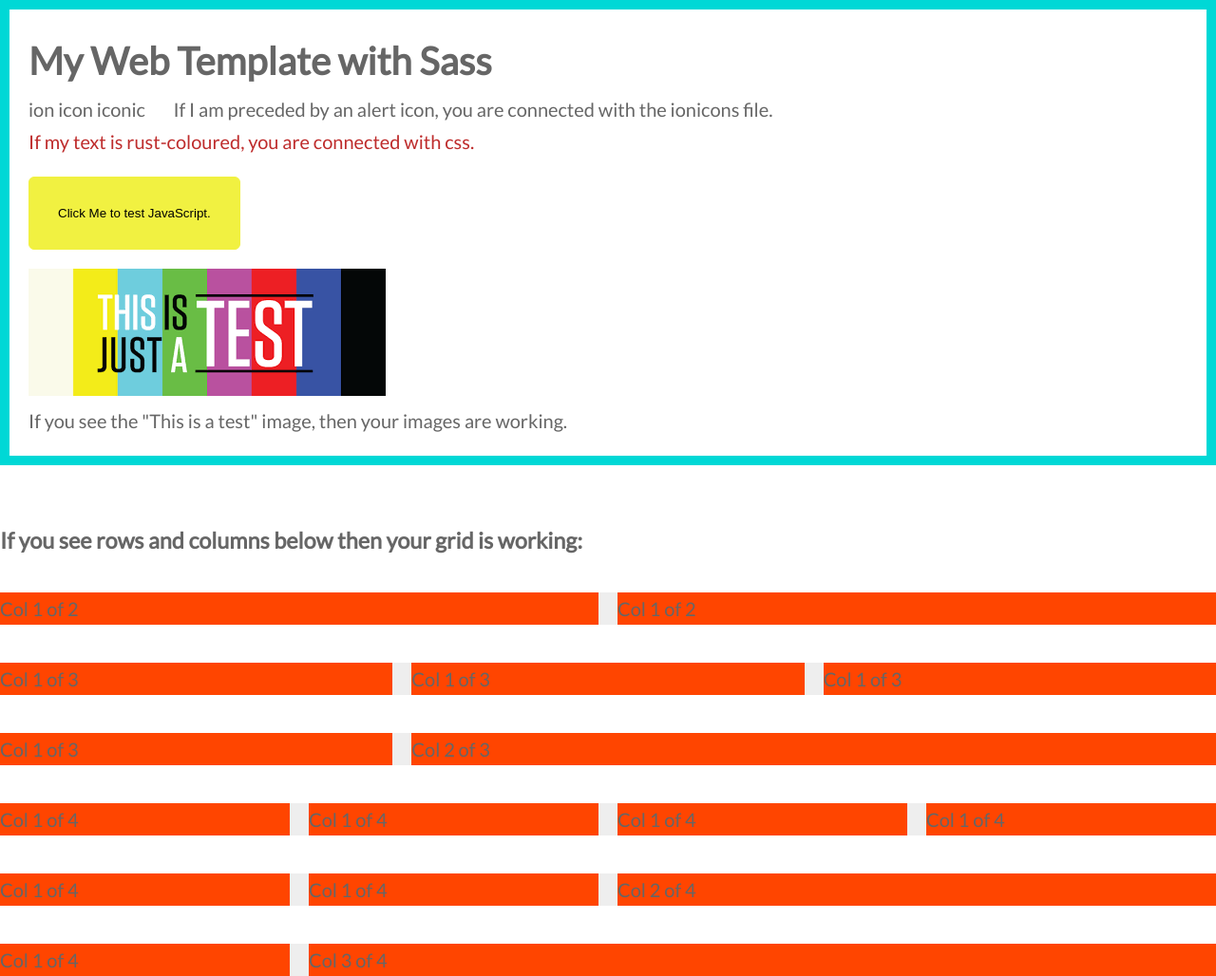
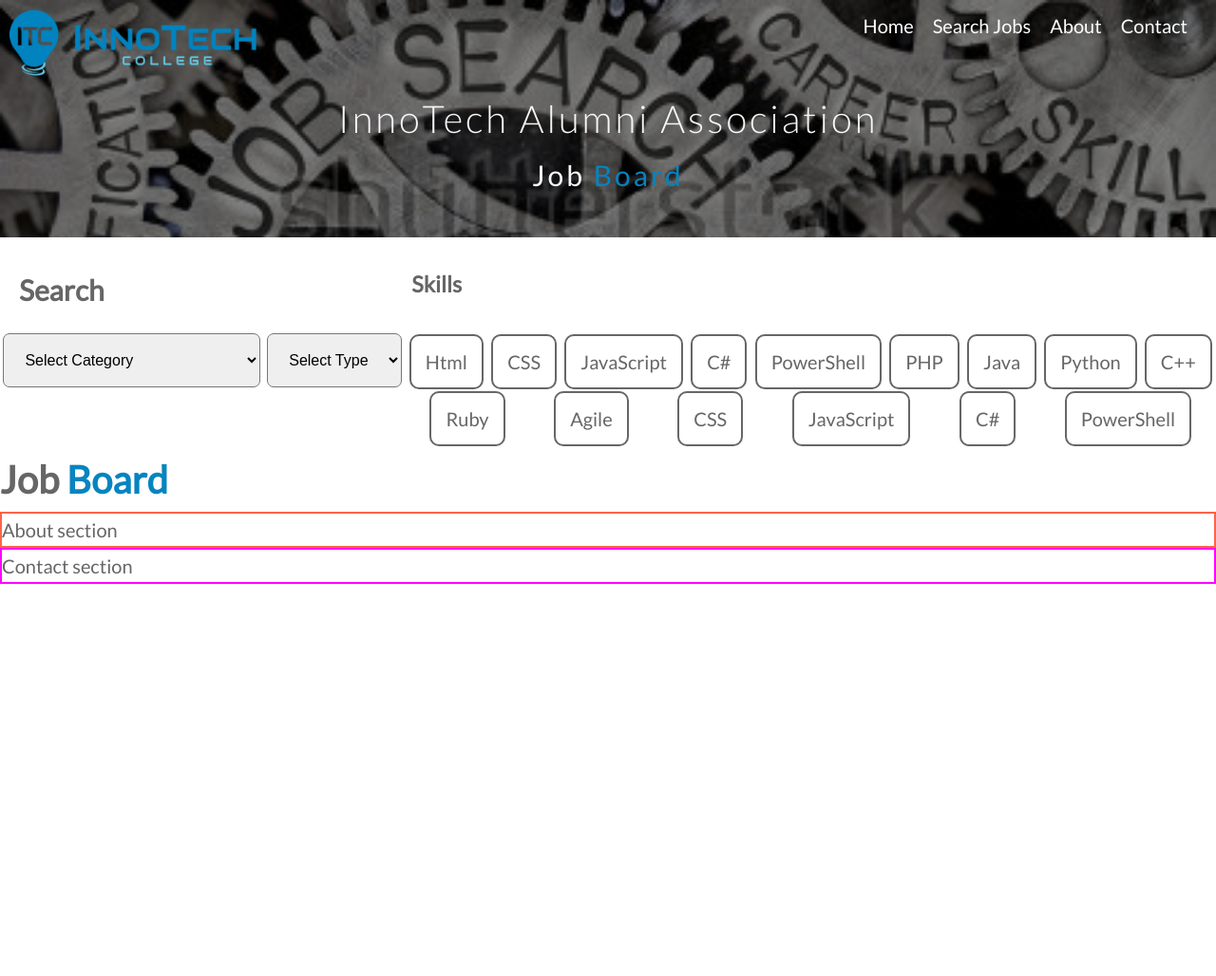
Before and after one commit to tmurvv/InnoJobBoard, a PHP site: page / in a window 1280 px wide. Shown: the whole page at 95% size. After the commit the page ends 615 px from the top, so only its background shows below. Run offline with PHP 8.4, Linux system fonts and the light colour scheme; some web fonts are replaced.

Commit message:
Hero and search layouts complete

```diff
--- a/css/style.css
+++ b/css/style.css
@@ -1 +1,168 @@
-@import url(../css/ionicons.css);*{margin:0;padding:0;box-sizing:border-box}html{font-size:62.5%;background-color:#fff;color:#555;font-family:'Lato', 'Arial', san-serif;font-size:20px;font-weight:300;text-rendering:optimizeLegibility}@media only screen and (max-width: 75em){font-size:56.25%}@media only screen and (max-width: 56.25em){font-size:50%}@media only screen and (min-width: 112.5em){font-size:75%}body{font-family:"Lato", sans-serif;font-weight:400;line-height:1.7;color:#666}.row{max-width:114rem;background-color:#eee;margin:0 auto}.row:not(:last-child){margin-bottom:2rem}.row::after{content:"";display:table;clear:both}.row [class^="col-"]{background-color:orangered;float:left}.row [class^="col-"]:not(:last-child){margin-right:1rem}.row .col-1-of-2{width:calc((100% - 1rem) / 2)}.row .col-1-of-3{width:calc((100% - 2 * 1rem) / 3)}.row .col-1-of-4{width:calc((100% - 3 * 1rem) / 4)}.row .col-2-of-3{width:calc(2 * ((100% - 2 * 1rem) / 3) + 1rem)}.row .col-2-of-4{width:calc(2 * ((100% - 3 * 1rem) / 4) + 1rem)}.row .col-3-of-4{width:calc(3 * ((100% - 3 * 1rem) / 4) + 2 * 1rem)}.hero{margin-bottom:3rem;padding:1rem;border:.5rem solid #00d8d6}.btn{padding:1.5rem;border-radius:.3rem;margin:1rem 0;background-color:#f1f141;border:1px solid #f1f141}.cssWorks{color:#be2c2c}.ion-alert-circled{margin:0 5px;color:#fab534}
+@import url(../css/ionicons.css);
+* {
+  margin: 0;
+  padding: 0;
+  box-sizing: border-box; }
+
+html {
+  font-size: 62.5%;
+  background-color: #fff;
+  color: #555;
+  font-family: 'Lato', 'Arial', san-serif;
+  font-size: 20px;
+  font-weight: 300;
+  text-rendering: optimizeLegibility; }
+
+@media only screen and (max-width: 75em) {
+  font-size: 56.25%; }
+
+@media only screen and (max-width: 56.25em) {
+  font-size: 50%; }
+
+@media only screen and (min-width: 112.5em) {
+  font-size: 75%; }
+
+body {
+  font-family: "Lato", sans-serif;
+  font-weight: 400;
+  line-height: 1.7;
+  color: #666; }
+
+.row {
+  max-width: 114rem;
+  background-color: #eee;
+  margin: 0 auto; }
+  .row:not(:last-child) {
+    margin-bottom: 2rem; }
+  .row::after {
+    content: "";
+    display: table;
+    clear: both; }
+  .row [class^="col-"] {
+    background-color: orangered;
+    float: left; }
+    .row [class^="col-"]:not(:last-child) {
+      margin-right: 1rem; }
+  .row .col-1-of-2 {
+    width: calc((100% - 1rem) / 2); }
+  .row .col-1-of-3 {
+    width: calc((100% - 2 * 1rem) / 3); }
+  .row .col-1-of-4 {
+    width: calc((100% - 3 * 1rem) / 4); }
+  .row .col-2-of-3 {
+    width: calc(2 * ((100% - 2 * 1rem) / 3) + 1rem); }
+  .row .col-2-of-4 {
+    width: calc(2 * ((100% - 3 * 1rem) / 4) + 1rem); }
+  .row .col-3-of-4 {
+    width: calc(3 * ((100% - 3 * 1rem) / 4) + 2 * 1rem); }
+
+header {
+  background-image: url("");
+  background-repeat: no-repeat;
+  background-position: center;
+  background-size: cover;
+  height: 100vh; }
+
+.hero {
+  display: flex;
+  justify-content: space-between; }
+  .hero__logo {
+    height: 70px;
+    margin: 10px; }
+  .hero__mainNav {
+    margin: 10px;
+    display: flex;
+    color: #fff;
+    list-style: none; }
+    .hero__mainNav--item > a {
+      margin-right: 20px;
+      color: #fff;
+      text-decoration: none;
+      padding-bottom: 7px; }
+      .hero__mainNav--item > a:link, .hero__mainNav--item > a:visited {
+        border-bottom: 1px solid transparent;
+        transition: border-bottom .4s; }
+      .hero__mainNav--item > a:hover, .hero__mainNav--item > a:active {
+        border-bottom: 1.5px solid #fff; }
+
+.hero {
+  width: 100%;
+  height: 250px;
+  background-image: linear-gradient(rgba(0, 0, 0, 0.5), rgba(0, 0, 0, 0.5)), url(../img/jobSearchGears.jpg);
+  background-size: cover;
+  position: relative; }
+  .hero__mainTitle {
+    position: absolute;
+    top: 60%;
+    left: 50%;
+    transform: translate(-50%, -50%);
+    text-align: center;
+    color: #f7f7f7; }
+    .hero__mainTitle--mainHeading {
+      font-weight: 300;
+      letter-spacing: 3px; }
+    .hero__mainTitle--subHeading {
+      font-weight: 400;
+      letter-spacing: 3px; }
+      .hero__mainTitle--subHeading > span {
+        color: #0584c0; }
+
+.btn {
+  padding: 1.5rem;
+  border-radius: .3rem;
+  margin: 1rem 0;
+  background-color: #f1f141;
+  border: 1px solid #f1f141; }
+
+.mainBoard > h1 > span {
+  color: #0584c0; }
+
+.about {
+  border: 2px solid tomato; }
+
+.contact {
+  border: 2px solid magenta; }
+
+.search__form--searchLine1 {
+  display: flex;
+  margin: 30px 20px 20px 20px; }
+  .search__form--searchLine1 > h2 {
+    flex: 1; }
+  .search__form--searchLine1 > h3 {
+    flex: 2; }
+
+.search__form--searchLine2 {
+  display: flex; }
+
+.search__form--selectBoxes {
+  flex: 1;
+  display: flex;
+  flex-wrap: nowrap;
+  align-items: flex-start;
+  justify-content: space-around; }
+  .search__form--selectBoxes-item {
+    padding: 18px;
+    border-radius: 7px;
+    outline: none;
+    font-size: 16px; }
+
+.search__form--skills {
+  display: flex;
+  flex-wrap: wrap;
+  flex: 2;
+  justify-content: space-around; }
+
+input[type=radio],
+input[type=checkbox] {
+  display: none; }
+  input[type=radio] + label,
+  input[type=checkbox] + label {
+    border-width: 2px;
+    border-style: solid;
+    border-radius: .5em;
+    padding: 10px 15px;
+    margin: 1px; }
+  input[type=radio]:checked + label,
+  input[type=checkbox]:checked + label {
+    background-color: #0584c0;
+    color: #fff; }
--- a/index.html
+++ b/index.html
@@ -9,93 +9,138 @@
 
     <link href="https://fonts.googleapis.com/css?family=Lato:100,300,300i,400" rel="stylesheet">
     <link rel="stylesheet" href="css/ionicons.css">
-    <link rel="shortcut icon" type="image/png" href="img/favicon.png">
+    <link rel="shortcut icon" href="img/favicon.png">
     <link rel="stylesheet" type="text/css" href="css/style.css">
 
     <script type="text/javascript" src="js\script.js"></script>
 
-    <title>Murvihill Sass Web Template</title>
+    <title>InnoTech JobBoard</title>
 
 </head>
 
 <body>
-    <div class="hero">
-        <h1>My Web Template with Sass</h1>
-        <p>ion icon iconic
-            <i class="ion-alert-circled"></i>If I am preceded by an alert icon, you are connected with the ionicons file.</p>
-        <p class="cssWorks">If my text is rust-coloured, you are connected with css.</p>
-        <button type="button" class="btn" onclick="clickMe();">Click Me to test JavaScript.</button>
-        <div>
-            <img src="img/thisisatest.png">
+    <div class="hero" id='home'>
+        <img class="hero__logo" src="img/Innotech.png" alt="InnoTech Logo">
+        <ul class="hero__mainNav">
+            <li class="hero__mainNav--item">
+                <a href="#home">Home</a>
+            </li>
+            <li class="hero__mainNav--item">
+                <a href="#search">Search Jobs</a>
+            </li>
+            <li class="hero__mainNav--item">
+                <a href="#about">About</a>
+            </li>
+            <li class="hero__mainNav--item">
+                <a href="#contact">Contact</a>
+            </li>
+        </ul>
+        <div class="hero__mainTitle">
+
+            <h1 class="hero__mainTitle--mainHeading">
+                InnoTech Alumni Association
+            </h1>
+            <h2 class="hero__mainTitle--subHeading">
+                Job
+                <span>Board</span>
+            </h2>
         </div>
-        <p>If you see the "This is a test" image, then your images are working.</figcaption>
     </div>
 
-    <!-- comment out grid class divs  below and then copy and paste as needed -->
-    <section class="grid-test">
-        <h3>If you see rows and columns below then your grid is working:</h3>
-        <br/>
-        <div class="row">
-            <div class="col-1-of-2">
-                Col 1 of 2
+    <div class="search">
+        <div class="search__form">
+            <div class="search__form--searchLine1">
+                <h2>Search</h2>
+                <h3>Skills</h3>
             </div>
-            <div class="col-1-of-2">
-                Col 1 of 2
+            <div class="search__form--searchLine2">
+                <div class="search__form--skills">
+                    <div class="search__form--selectBoxes">
+                        <select name="category" class="search__form--selectBoxes-item" id="">
+                            <option value="selectPrompt">Select Category</option>
+                            <option value="SharePoint">SharePoint</option>
+                            <option value="webDevelopment">Web Development</option>
+                            <option value="bigData">Big Data Science/Architecture</option>
+                            <option value="Cloud">Cloud Security/Architecture</option>
+                        </select>
+                        <select name="type" class="search__form--selectBoxes-item" id="">
+                            <option value="selectPrompt">Select Type</option>
+                            <option value="full-time">Full-time</option>
+                            <option value="part-time">Part-time</option>
+                            <option value="contract">Contract</option>
+                        </select>
+                    </div>
+
+                    <div class="search__form--skills">
+                        <input type="checkbox" id="html" name="skill" value="html">
+                        <label for="html" class="search__form--skills-label">Html</label>
+
+                        <input type="checkbox" id="css" name="skill" value="css">
+                        <label for="css" class="search__form--skills-label">CSS</label>
+
+                        <input type="checkbox" id="javascript" name="skill">
+                        <label for="javascript" class="search__form--skills-label" value="javascript">JavaScript</label>
+
+                        <input type="checkbox" id="cSharp" name="skill">
+                        <label for="cSharp" class="search__form--skills-label" value="cSharp">C#</label>
+
+                        <input type="checkbox" id="powershell" name="skill">
+                        <label for="powershell" class="search__form--skills-label" value="powershell">PowerShell</label>
+
+                        <input type="checkbox" id="php" name="skill" value="php">
+                        <label for="php" class="search__form--skills-label">PHP</label>
+
+                        <input type="checkbox" id="Java" name="skill" value="Java">
+                        <label for="Java" class="search__form--skills-label">Java</label>
+
+                        <input type="checkbox" id="python" name="skill">
+                        <label for="python" class="search__form--skills-label" value="python">Python</label>
+
+                        <input type="checkbox" id="C++" name="skill">
+                        <label for="C++" class="search__form--skills-label" value="C++">C++</label>
+
+                        <input type="checkbox" id="Ruby" name="skill">
+                        <label for="Ruby" class="search__form--skills-label" value="Ruby">Ruby</label>
+
+                        <input type="checkbox" id="agile" name="skill" value="agile">
+                        <label for="agile" class="search__form--skills-label">Agile</label>
+
+                        <input type="checkbox" id="css" name="skill" value="css">
+                        <label for="css" class="search__form--skills-label">CSS</label>
+
+                        <input type="checkbox" id="javascript" name="skill">
+                        <label for="javascript" class="search__form--skills-label" value="javascript">JavaScript</label>
+
+                        <input type="checkbox" id="cSharp" name="skill">
+                        <label for="cSharp" class="search__form--skills-label" value="cSharp">C#</label>
+
+                        <input type="checkbox" id="powershell" name="skill">
+                        <label for="powershell" class="search__form--skills-label" value="powershell">PowerShell</label>
+
+
+                    </div>
+
+                </div>
             </div>
         </div>
-        <div class="row">
-            <div class="col-1-of-3">
-                Col 1 of 3
-            </div>
-            <div class="col-1-of-3">
-                Col 1 of 3
-            </div>
-            <div class="col-1-of-3">
-                Col 1 of 3
-            </div>
+        <div class="mainBoard">
+            <h1>Job
+                <span>Board</span>
+            </h1>
         </div>
-        <div class="row">
-            <div class="col-1-of-3">
-                Col 1 of 3
-            </div>
-            <div class="col-2-of-3">
-                Col 2 of 3
-            </div>
+
+        <!-- ABOUT -->
+
+        <div class="about" id="about">
+            About section
         </div>
-        <div class="row">
-            <div class="col-1-of-4">
-                Col 1 of 4
-            </div>
-            <div class="col-1-of-4">
-                Col 1 of 4
-            </div>
-            <div class="col-1-of-4">
-                Col 1 of 4
-            </div>
-            <div class="col-1-of-4">
-                Col 1 of 4
-            </div>
+        <!-- CONTACT -->
+
+        <div class="contact" id="contact">
+            Contact section
         </div>
-        <div class="row">
-            <div class="col-1-of-4">
-                Col 1 of 4
-            </div>
-            <div class="col-1-of-4">
-                Col 1 of 4
-            </div>
-            <div class="col-2-of-4">
-                Col 2 of 4
-            </div>
-        </div>
-        <div class="row">
-            <div class="col-1-of-4">
-                Col 1 of 4
-            </div>
-            <div class="col-3-of-4">
-                Col 3 of 4
-            </div>
-        </div>
-    </section>
+
+
 
 </body>
 
--- a/sass/abstracts/_mixins.scss
+++ b/sass/abstracts/_mixins.scss
@@ -13,12 +13,12 @@
     transform: translate(-50%, -50%);
 }
 
-
 //MEDIA QUERIES SECTION
 //Recommended order of developing queries--base + typography > grid + page layout > components
 
 //Media query max-width settings do not refer to rems.
 //We use ems in order to account for changes user has made in default settings
+
 @mixin respond($breakpoint) {  //1em=16px, formula (max or min-screen width) / 16px = ??ems
     @if $breakpoint == phone {
         @media only screen and (max-width: 37.5em) { @content }; //600px  600px/16px (1em) = 37.5em
--- a/sass/abstracts/_variables.scss
+++ b/sass/abstracts/_variables.scss
@@ -1,31 +1,31 @@
 //COLORS
 
-$colorPrimary: #7bccc2; //18ff80;
-$colorPrimary-light: #dffffd; //AADDBB;
-$colorPrimary-dark: #4c7571;//00a84b;
+$colorPrimary: #0584c0;; //18ff80;
+// $colorPrimary-light: #dffffd; //AADDBB;
+// $colorPrimary-dark: #4c7571;//00a84b;
 
-// $colorSecondary: #faebd7;//rgba(255,253,219,1.9);//D7DDDA;
-$colorSecondary: #fff5e7;//rgba(255,253,219,1.9);//D7DDDA;
+// // $colorSecondary: #faebd7;//rgba(255,253,219,1.9);//D7DDDA;
+// $colorSecondary: #fff5e7;//rgba(255,253,219,1.9);//D7DDDA;
 
 
-// $colorTertiary: #ec3093; //f279bb
-$colorTertiary-light: #faebd7;//f2dae7;
-$colorTertiary-dark: #963168;//7c184e;//881155;
-$colorTertiary: #DC91BA;//881155;
+// // $colorTertiary: #ec3093; //f279bb
+// $colorTertiary-light: #faebd7;//f2dae7;
+// $colorTertiary-dark: #963168;//7c184e;//881155;
+// $colorTertiary: #DC91BA;//881155;
 
 
 $colorGrey-light1: #f7f7f7;
-$colorGrey-light2: #eee;
-$colorGrey-light3: #ccc;
+// $colorGrey-light2: #eee;
+//$colorGrey-light3: #ccc;
 
 $colorGrey-dark1: #777;
-$colorGrey-dark2: #999;
-$colorGrey-dark3: #333;
+// $colorGrey-dark2: #999;
+// $colorGrey-dark3: #333;
 
-$colorBlack: #000;
-$colorPaletteBlack: #310a20;
-$colorWhite: #ffffff;
-$colorOffwhite: #f0f0ee;
+// $colorBlack: #000;
+// $colorPaletteBlack: #310a20;
+// $colorWhite: #ffffff;
+// $colorOffwhite: #f0f0ee;
 
 
 //GRID VARIABLES
--- a/sass/components/_about.scss
+++ b/sass/components/_about.scss
@@ -0,0 +1,3 @@
+.about {
+    border: 2px solid tomato;
+}
--- a/sass/components/_contact.scss
+++ b/sass/components/_contact.scss
@@ -0,0 +1,3 @@
+.contact {
+    border: 2px solid magenta;
+}
--- a/sass/components/_hero.scss
+++ b/sass/components/_hero.scss
@@ -1,7 +1,28 @@
 .hero {
-    margin-bottom: 3rem;
-    padding: 1rem;
-    border: .5rem solid #00d8d6;
+    width: 100%;
+    height: 250px;
+    background-image: linear-gradient( rgba(0, 0, 0, .5), rgba(0, 0, 0, .5)), url(../img/jobSearchGears.jpg);
+    background-size: cover;
+    position: relative;
+    &__mainTitle {
+        position: absolute;
+        top: 60%;
+        left: 50%;
+        transform: translate(-50%, -50%);
+        text-align: center;
+        color: $colorGrey-light1;
+        &--mainHeading {
+            font-weight: 300;
+            letter-spacing: 3px;
+        }
+        &--subHeading {
+            font-weight: 400;
+            letter-spacing: 3px;
+            &>span {
+                color: $colorPrimary;
+            }
+        }
+    }
 }
 
 .btn {
--- /dev/null
+++ b/sass/components/_mainBoard.scss
@@ -0,0 +1,7 @@
+.mainBoard {
+
+    &>h1>span {
+        color: $colorPrimary;
+    }
+
+}
--- /dev/null
+++ b/sass/components/_search.scss
@@ -0,0 +1,56 @@
+.search__form {
+
+    &--searchLine1 {
+        display: flex;
+        margin: 30px 20px 20px 20px;
+
+        &>h2 {
+            flex: 1;
+        }
+
+        &>h3 {
+            flex: 2;
+        }
+    }
+
+    &--searchLine2 {
+        display: flex;
+    }
+    &--selectBoxes {
+        flex: 1;
+        display: flex;
+        flex-wrap: nowrap;
+        align-items: flex-start;
+        justify-content: space-around;
+
+        &-item {
+            padding: 18px;
+            border-radius: 7px;
+            outline: none;
+            font-size: 16px;
+        }
+    }
+    &--skills {
+        display: flex;
+        flex-wrap: wrap;
+        flex: 2;
+        justify-content: space-around;
+    }
+
+}
+
+input[type=radio],
+input[type=checkbox] {
+    display: none;
+    &+label {
+        border-width: 2px;
+        border-style: solid;
+        border-radius: .5em;
+        padding: 10px 15px;
+        margin: 1px;
+    }
+    &:checked+label {
+        background-color: $colorPrimary;
+        color: #fff;
+    }
+}
--- a/sass/components/_testcss.scss
+++ /dev/null
@@ -1,8 +0,0 @@
-.cssWorks {
-    color: rgb(190, 44, 44);
-}
-
-.ion-alert-circled {
-    margin: 0 5px;
-    color: tomato;
-}
--- a/sass/layout/_navigation.scss
+++ b/sass/layout/_navigation.scss
@@ -0,0 +1,31 @@
+.hero {
+    display: flex;
+    justify-content: space-between;
+    &__logo {
+        height: 70px;
+        margin: 10px;
+    }
+    &__mainNav {
+        margin: 10px;
+        display: flex;
+        color: #fff;
+        list-style: none;
+        &--item>a {
+            margin-right: 20px;
+            color: #fff;
+            text-decoration: none;
+            padding-bottom: 7px;
+
+            &:link,
+            &:visited {
+                border-bottom: 1px solid transparent;
+                transition: border-bottom .4s;
+            }
+
+            &:hover,
+            &:active {
+                border-bottom: 1.5px solid #fff;
+            }
+        }
+    }
+}
--- a/sass/main.scss
+++ b/sass/main.scss
@@ -14,8 +14,9 @@
 @import "layout/navigation";
 
 @import "components/hero";
-@import "components/testcss";
+@import "components/mainBoard";
 @import "components/about";
 @import "components/contact";
+@import "components/search";
 
 @import "../css/ionicons.css";
```
Also changed, not shown: img/Innotech.png (added), img/favicon.png, img/jobSearchGears.jpg (renamed from img/stock-photo-macro-photo-of-tooth-wheel-mechanism-with-job-search-goal-skill-career-interview-and-705968353.jpg), 1 other file.
